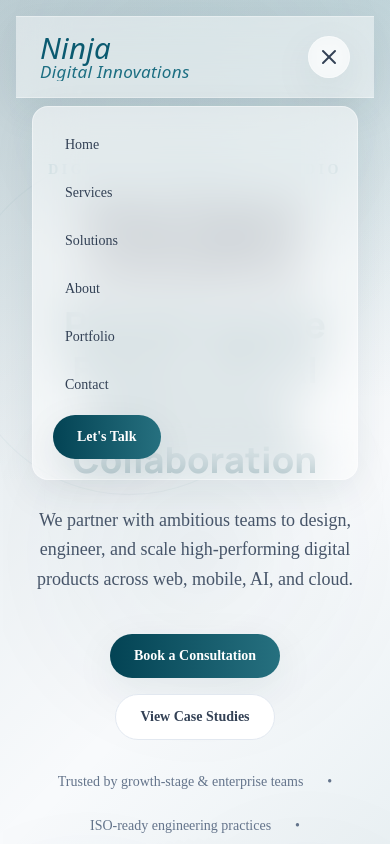
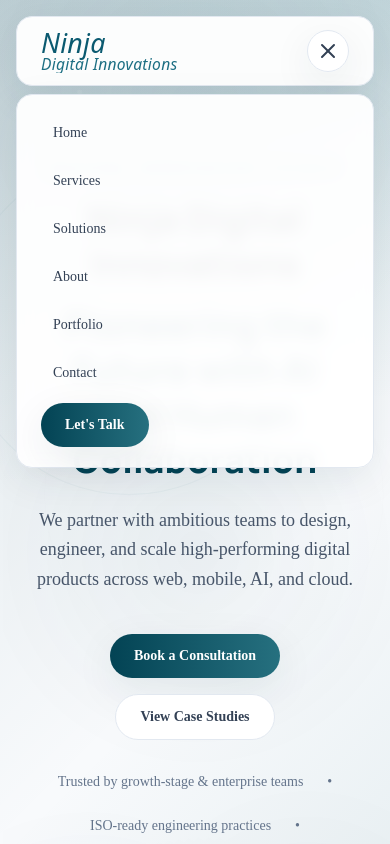
Before and after one commit to masudndiuiux-maker/ninja-digital-innovations, a Next.js app: page / in a window 390 px wide. Both pictures are taken after a click on the button "Open menu". Shown: the top 844 px of the page. Built offline with nearby package versions, Linux system fonts and the light colour scheme.

Commit message:
Restore previous scrolling navbar

```diff
--- a/components/sections/Navbar.tsx
+++ b/components/sections/Navbar.tsx
@@ -20,23 +20,20 @@ export function Navbar() {
   }, []);
 
   return (
-    <header className={`fixed inset-x-0 top-0 z-50 pt-4 transition-all ${scrolled ? 'px-0' : 'px-4'}`}>
+    <header className="fixed inset-x-0 top-0 z-50 px-4 pt-4">
       <div
-        className={`transition-all ${
-          scrolled || open
-            ? 'mx-0 w-full rounded-none border-y border-white/35 bg-white/45 px-6 shadow-soft backdrop-blur-xl md:px-10'
-            : 'section-container rounded-2xl border border-transparent bg-transparent'
+        className={`section-container rounded-2xl border transition-all ${
+          scrolled || open ? 'border-slate-200 bg-white/95 shadow-soft backdrop-blur' : 'border-transparent bg-transparent'
         }`}
       >
-        <nav className="flex min-h-[5rem] items-center justify-between gap-4 py-3 md:min-h-[5.5rem] md:py-4">
-          <Link href="/" className="flex min-w-0 flex-1 items-center md:flex-none">
+        <nav className="flex items-center justify-between gap-4 py-3 md:py-4">
+          <Link href="/" className="flex min-w-0 items-center">
             <Image
               src="/logo-wordmark.svg"
               alt="Ninja Digital Innovations logo"
-              width={360}
-              height={102}
-              sizes="(max-width: 768px) 220px, 360px"
-              className="h-12 w-auto max-w-[13.5rem] object-contain sm:h-14 sm:max-w-[15rem] md:h-16 md:max-w-[18rem]"
+              width={320}
+              height={90}
+              className="h-11 w-auto sm:h-12 md:h-14"
               priority
             />
           </Link>
@@ -54,7 +51,7 @@ export function Navbar() {
           <button
             aria-label="Open menu"
             aria-expanded={open}
-            className="inline-flex shrink-0 items-center justify-center rounded-full border border-white/40 bg-white/55 p-2 text-slate-700 shadow-soft backdrop-blur md:hidden"
+            className="inline-flex shrink-0 items-center justify-center rounded-full border border-slate-200 bg-white/90 p-2 text-slate-700 shadow-soft md:hidden"
             onClick={() => setOpen((prev) => !prev)}
           >
             {open ? <X className="h-6 w-6" /> : <Menu className="h-6 w-6" />}
@@ -67,7 +64,7 @@ export function Navbar() {
             initial={{ opacity: 0, y: -10 }}
             animate={{ opacity: 1, y: 0 }}
             exit={{ opacity: 0, y: -10 }}
-            className="mx-4 mt-2 rounded-2xl border border-white/40 bg-white/55 p-5 shadow-soft backdrop-blur-xl md:hidden"
+            className="section-container mt-2 rounded-2xl border border-slate-200 bg-white/95 p-5 shadow-soft backdrop-blur md:hidden"
           >
             <div className="flex flex-col gap-3">
               {navLinks.map((link) => (
```
